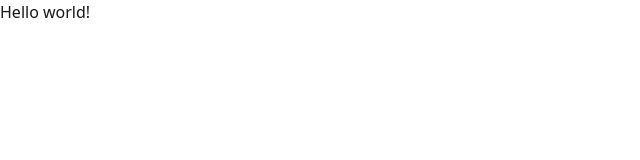
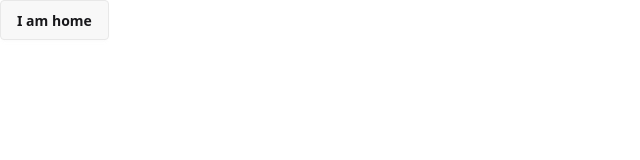
Before and after one commit to jahidul2004/src-sim-school, a React (Vite) app: page / in a window 1280 px wide. Shown: the top 160 px of the page, without its empty margins (0-640 px from the left). Built offline with nearby package versions, Linux system fonts and the light colour scheme.

Commit message:
Layout setup complete.

```diff
--- a/eslint.config.js
+++ b/eslint.config.js
@@ -1,29 +1,30 @@
-import js from '@eslint/js'
-import globals from 'globals'
-import reactHooks from 'eslint-plugin-react-hooks'
-import reactRefresh from 'eslint-plugin-react-refresh'
-import { defineConfig, globalIgnores } from 'eslint/config'
+import js from "@eslint/js";
+import globals from "globals";
+import reactHooks from "eslint-plugin-react-hooks";
+import reactRefresh from "eslint-plugin-react-refresh";
+import { defineConfig, globalIgnores } from "eslint/config";
 
 export default defineConfig([
-  globalIgnores(['dist']),
+    globalIgnores(["dist"]),
     {
-    files: ['**/*.{js,jsx}'],
+        files: ["**/*.{js,jsx}"],
         extends: [
             js.configs.recommended,
-      reactHooks.configs['recommended-latest'],
+            reactHooks.configs["recommended-latest"],
             reactRefresh.configs.vite,
         ],
         languageOptions: {
             ecmaVersion: 2020,
+            node: true,
             globals: globals.browser,
             parserOptions: {
-        ecmaVersion: 'latest',
+                ecmaVersion: "latest",
                 ecmaFeatures: { jsx: true },
-        sourceType: 'module',
+                sourceType: "module",
             },
         },
         rules: {
-      'no-unused-vars': ['error', { varsIgnorePattern: '^[A-Z_]' }],
+            "no-unused-vars": ["error", { varsIgnorePattern: "^[A-Z_]" }],
         },
     },
-])
+]);
--- /dev/null
+++ b/src/layouts/MainLayout.jsx
@@ -0,0 +1,19 @@
+import { Outlet } from "react-router-dom";
+
+const MainLayout = () => {
+    return (
+        <>
+            {/* Navbar start */}
+            {/* Navbar end */}
+
+            {/* Outlet start */}
+            <Outlet></Outlet>
+            {/* Outlet end */}
+
+            {/* Footer start */}
+            {/* Footer end */}
+        </>
+    );
+};
+
+export default MainLayout;
```
Also changed, not shown: src/routes/router.jsx (+8 -5 lines). Lines whose indentation alone changed are shown as unchanged.
